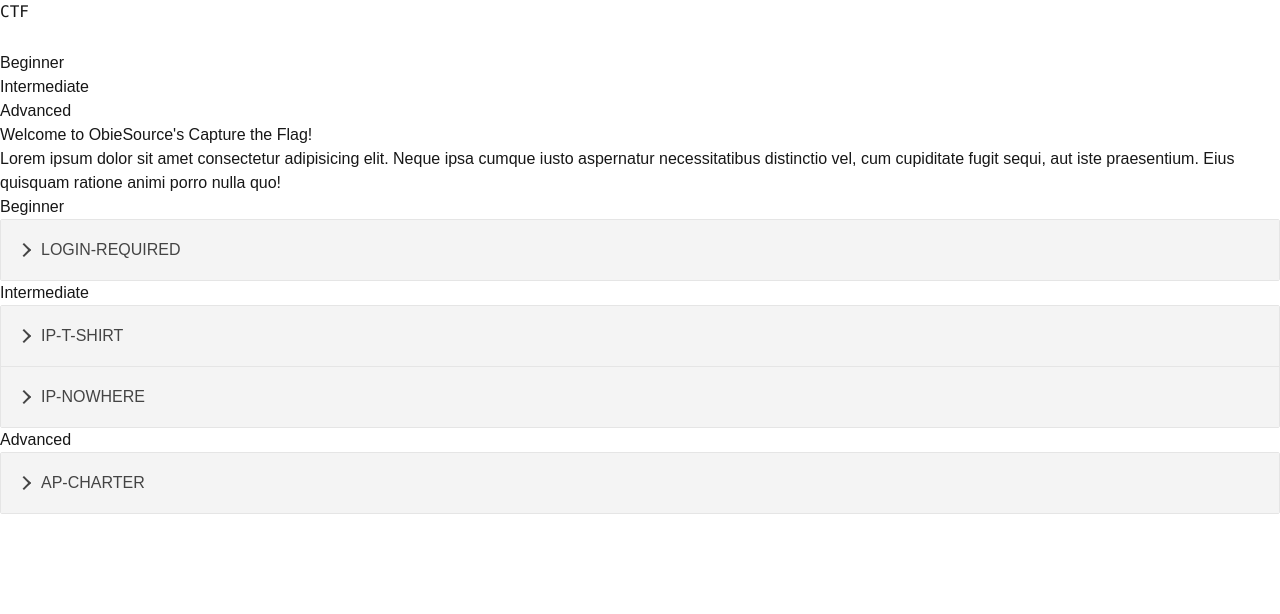
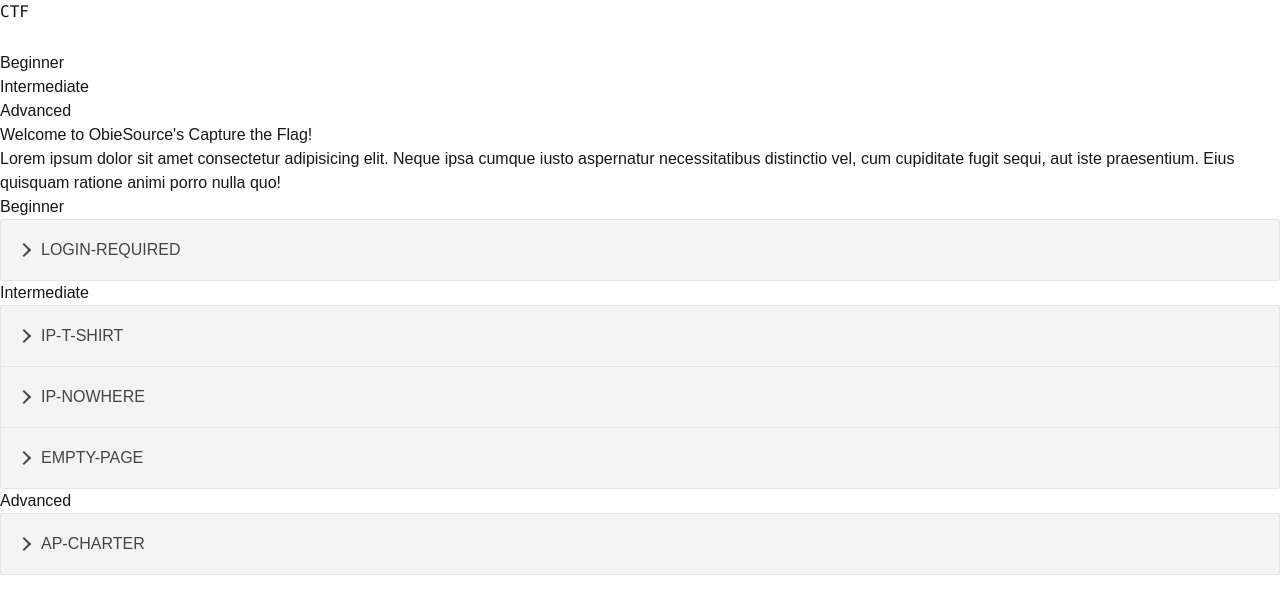
Before and after one commit to ObieSource/capturetheflag, a Next.js app: page / in a window 1280 px wide. Shown: the top 614 px of the page. Built offline with nearby package versions, Linux system fonts and the light colour scheme.

Commit message:
add png flag to main page

```diff
--- a/src/app/api/flags/route.tsx
+++ b/src/app/api/flags/route.tsx
@@ -26,6 +26,12 @@
         challenge: "LOGIN-REQUIRED",
         flag: "CTF-LOG-H7LR",
         description: "You captured the flag! Perhaps one of the most common occurences of vulnerabilities is not properly validating user input. In this scenario, we were able to \"crash\" the server because while the web page told us we weren't allowed to use special characters, the web page relied on the user to enforce that rather than the server. It is always good practice to NEVER trust user input, otherwise things can go wrong very quickly. \n\nA common vulnerability in web development is the dreaded [XSS](https://portswigger.net/web-security/cross-site-scripting) attack, where malicious actors can exploit a website's faulty user-input-checker to run code on other users' machines. Really interesting stuff!",
+        points: 1
+    },
+    {
+        challenge: "EMPTY-PAGE",
+        flag: "CTF-PNG-AY9D",
+        description: "You captured the flag!",
         points: 1
     },
     {
--- a/src/app/page.tsx
+++ b/src/app/page.tsx
@@ -26,7 +26,7 @@
       </SimpleAccordion>
 
       <h1 className="font-bold text-xl">Intermediate</h1>
-      <SimpleAccordion headers={["IP-T-SHIRT", "IP-NOWHERE"]} allowMultipleExpanded allowZeroExpanded>
+      <SimpleAccordion headers={["IP-T-SHIRT", "IP-NOWHERE", "EMPTY-PAGE"]} allowMultipleExpanded allowZeroExpanded>
         <div>
           <p className="pt-5">
             In this challenge, you'll get to view the magnificent CS department T-shirt
@@ -45,6 +45,18 @@
           </p>
 
           <Flagger challenge="IP-NOWHERE" />
+        </div>
+        <div>
+          <p className="pt-5">
+            Not much here. Where might it be? This might take a few tries.
+          </p>
+
+          <p className="pt-5">
+            Click <SimpleLink href="/empty">here</SimpleLink>!
+          </p>
+
+          <Flagger challenge="EMPTY-PAGE" />
+
         </div>
       </SimpleAccordion>
 
```
